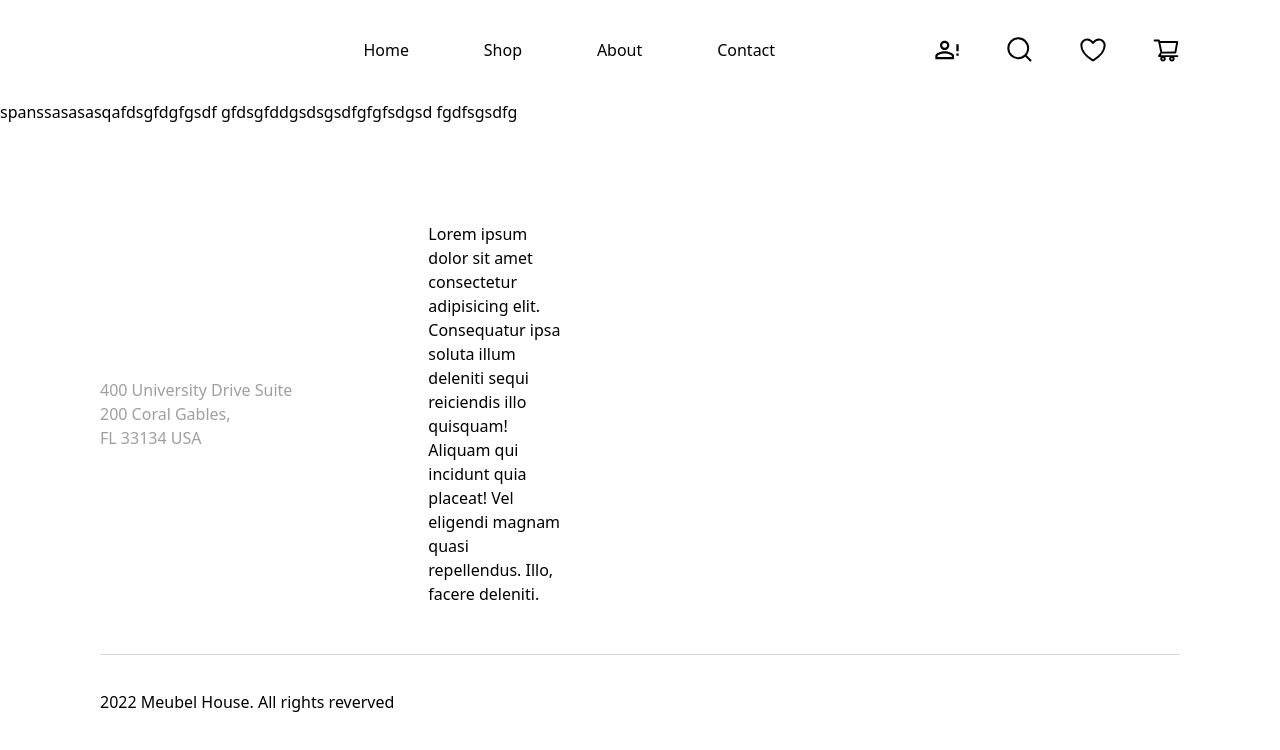
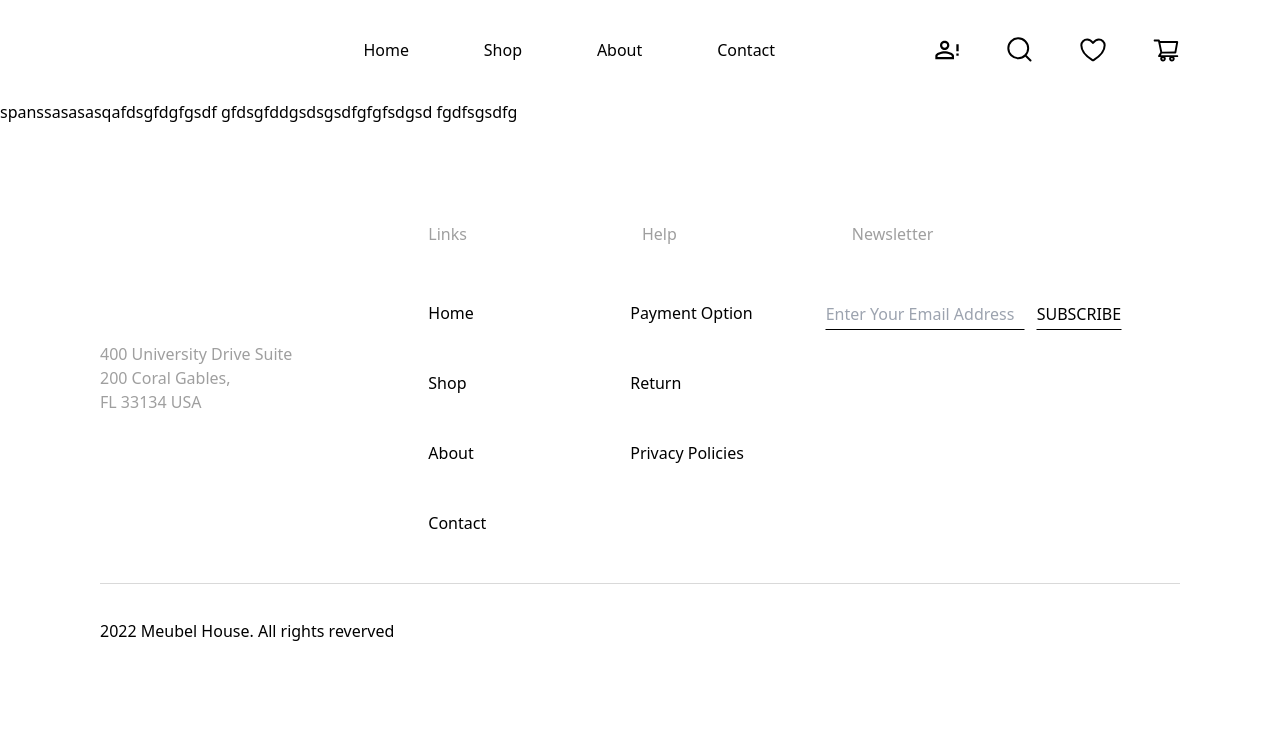
Before and after one commit to Hemsleek/Furniture-commerce, a React (Vite) app: page /shop in a window 1280 px wide. Shown: the top 750 px of the page. Built offline with nearby package versions, Linux system fonts and the light colour scheme.

Commit message:
Update: footer

```diff
--- a/src/components/Footer.css
+++ b/src/components/Footer.css
@@ -11,9 +11,32 @@ footer .footer-content{
     @apply flex items-center gap-[8.5rem] ;
 }
 footer .details{
-    @apply flex flex-col text-base text-[#9F9F9F] ;
+    @apply flex flex-col text-base text-myGrey ;
 }
 
 footer .footer-links{
-    @apply max-w-[8.5rem] ;
+    @apply max-w-[44.375rem]  flex flex-col gap-[3.43rem];
 }
+
+.footer-links .footer-info{
+    @apply flex items-center gap-[10.94rem] text-myGrey font-medium text-base;
+}
+
+.footer-links .links-wrapper{
+    @apply  flex items-start text-black ;
+}
+.links-wrapper .links{
+    @apply flex flex-col gap-[2.875rem];
+}
+.links-wrapper .middle-links{
+    @apply ml-36 mr-[4.5rem] ;
+}
+.links-wrapper .line{
+    @apply pb-[0.187rem] border-[1px] border-transparent border-b-black ;
+}
+.links-wrapper input{
+    @apply w-[12.5rem] ;
+}
+.links-wrapper .subscribe{
+    @apply ml-[0.69rem] ;
+}
--- a/src/components/Footer.jsx
+++ b/src/components/Footer.jsx
@@ -11,10 +11,30 @@ const Footer = () => {
           <span>FL 33134 USA</span>
         </div>
         <div className="footer-links">
-          Lorem ipsum dolor sit amet consectetur adipisicing elit. Consequatur
-          ipsa soluta illum deleniti sequi reiciendis illo quisquam! Aliquam qui
-          incidunt quia placeat! Vel eligendi magnam quasi repellendus. Illo,
-          facere deleniti.
+          <div className="footer-info">
+            <span>Links</span>
+            <span>Help</span>
+            <span>Newsletter</span>
+          </div>
+          <div className="links-wrapper">
+            <div className="links">
+              <span>Home</span>
+              <span>Shop</span>
+              <span>About</span>
+              <span>Contact</span>
+            </div>
+            <div className="links middle-links ">
+              <span>Payment Option</span>
+              <span>Return</span>
+              <span>Privacy Policies</span>
+            </div>
+            <input
+              className="line"
+              type="text"
+              placeholder="Enter Your Email Address"
+            />
+            <span className="line subscribe">SUBSCRIBE</span>
+          </div>
         </div>
       </div>
       <div className="copyright">
--- a/tailwind.config.cjs
+++ b/tailwind.config.cjs
@@ -7,7 +7,8 @@ module.exports = {
   theme: {
     extend: {
       colors: {
-        furnitureYellow: '#FBEBB5'
+        furnitureYellow: '#FBEBB5',
+        myGrey: '#9f9f9f'
       }
     },
   },
```
